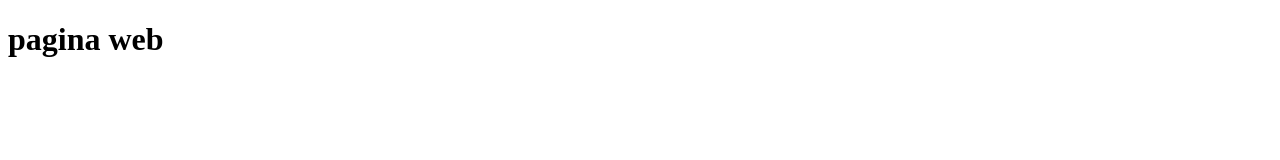
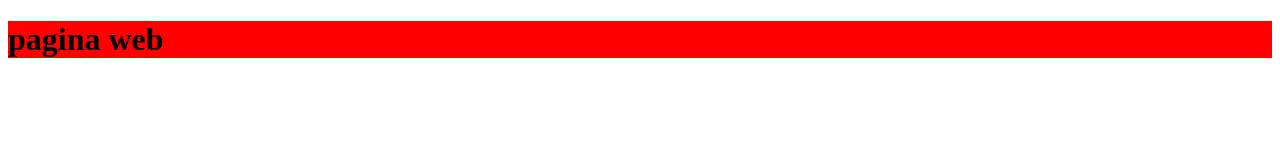
Before and after one commit to mirthaalt/mipagina, a plain HTML site: page index.html in a window 1280 px wide. Drawn offline with Linux system fonts and the light colour scheme.

Commit message:
agregando estilos al index, header color rojo

```diff
--- /dev/null
+++ b/estilos.css
@@ -0,0 +1,3 @@
+header {
+	background-color: red;
+}
--- a/index.html
+++ b/index.html
@@ -1,14 +1,17 @@
 <!DOCTYPE html>
 <html>
 <head>
+
+	<link rel="stylesheet" type="text/css" href="estilos.css">
 	<title>Pagina web</title>
+
 </head>
 <body>
 
-	<head>
+	<header>
 
 		<h1>pagina web</h1>
-	</head>
+	</header>
 
 </body>
 </html>
```
